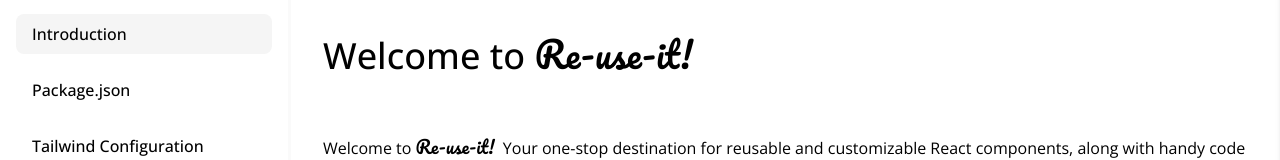
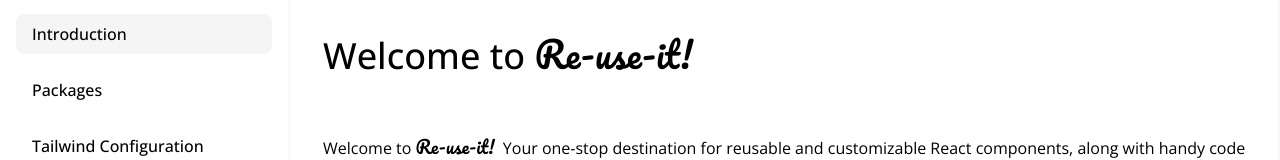
Before and after one commit to roshith-prakash/re-use-it, a React (Vite) app: page /components/getting-started in a window 1280 px wide. Shown: the part 137-297 px from the top of the page. Built offline with nearby package versions, Linux system fonts and the light colour scheme; a web font is replaced by a local one.

Commit message:
Minor name change

```diff
--- a/src/App.tsx
+++ b/src/App.tsx
@@ -72,7 +72,7 @@ function App() {
               />
               <Route path="getting-started" element={<GettingStarted />} />
 
-              <Route path="package-json" element={<PackageFile />} />
+              <Route path="packages" element={<PackageFile />} />
 
               <Route
                 path="tailwind-configuration"
--- a/src/components/Navbar.tsx
+++ b/src/components/Navbar.tsx
@@ -129,7 +129,7 @@ const Navbar = () => {
               Home
             </button>
 
-            {/* Getting Stated */}
+            {/* Getting Started */}
             <Accordion
               text="Getting Started"
               className="w-full border-none text-xl font-semibold"
@@ -146,11 +146,11 @@ const Navbar = () => {
 
                 {/* Package JSON */}
                 <button
-                  onClick={() => handleSearch("/components/package-json")}
+                  onClick={() => handleSearch("/components/packages")}
                   className="hover:text-cta dark:hover:text-darkmodeCTA w-fit cursor-pointer transition-all"
                   aria-label="Go to Home"
                 >
-                  Package JSON
+                  Packages
                 </button>
 
                 {/* Tailwind Config */}
--- a/src/pages/Components.tsx
+++ b/src/pages/Components.tsx
@@ -24,12 +24,12 @@ const ComponentsSidebar = () => {
 
           <li>
             <NavLink
-              to="package-json"
+              to="packages"
               className={({ isActive }) =>
                 `${isActive && "bg-grey dark:bg-white/10"} hover:bg-grey/75 block rounded-lg px-4 py-2 dark:hover:bg-white/5`
               }
             >
-              Package.json
+              Packages
             </NavLink>
           </li>
 
```
